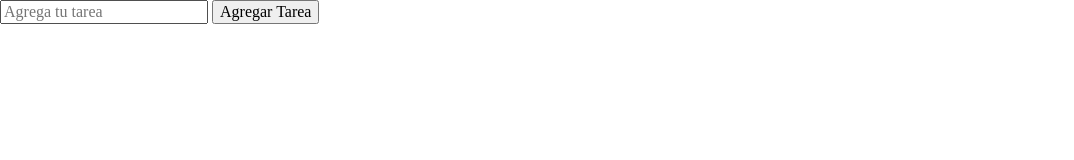
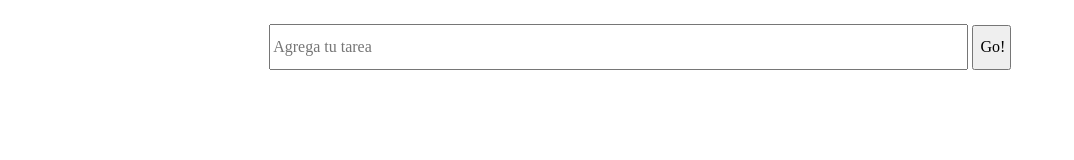
Before and after one commit to GuillermoLM/project-tasks-equipo4, a website: page index.html in a window 1280 px wide. Shown: the whole page, without its empty margins (0-1074 px from the left). Drawn offline with nearby package versions, Linux system fonts and the light colour scheme.

Commit message:
Added css layout. In javascript changed div for span to remove only on the text.

```diff
--- a/css/main.css
+++ b/css/main.css
@@ -0,0 +1,32 @@
+/*LAYOUT*/
+
+#container {
+    display: flex;
+    flex-direction: column;
+    align-items: center;
+}
+
+.addTask {
+    margin: 1em;
+    padding: 0.5em;
+}
+
+.taskList {
+    margin: 1em;
+    padding: 1em;
+    width: 57vw;
+}
+
+#inputId {
+    width: 54vw;
+    height: 5vh;
+}
+
+#buttonAdd {
+    height: 5.6vh;
+    width: 3vw;
+}
+
+.taskItem span {
+    overflow-wrap: break-word;
+}
--- a/index.html
+++ b/index.html
@@ -17,7 +17,7 @@
 
     <div class="addTask">
       <input type="text" id="inputId" placeholder="Agrega tu tarea">
-      <input type="button" class="buttonId" id="buttonAdd" value="Agregar Tarea">
+      <input type="button" class="buttonId" id="buttonAdd" value="Go!">
     </div>
 
 
--- a/js/main.js
+++ b/js/main.js
@@ -8,7 +8,7 @@
 	var addTask = function(){
 		var task = inputTask.value,
 			newTask = document.createElement("div"),
-			link = document.createElement("p"),
+			link = document.createElement("span"),
 			content = document.createTextNode(task);
 
 		if (task === "") {//When the input is empty and you click add task
@@ -24,7 +24,7 @@
 		inputTask.value = "";
 		//Delete elements
 		for (var i = 0; i <= list.children.length -1; i++) {
-			list.children[i].addEventListener("click", function(){
+			list.children[i].children[0].addEventListener("click", function () {
 			this.parentNode.removeChild(this);
 			});
 		}
```
